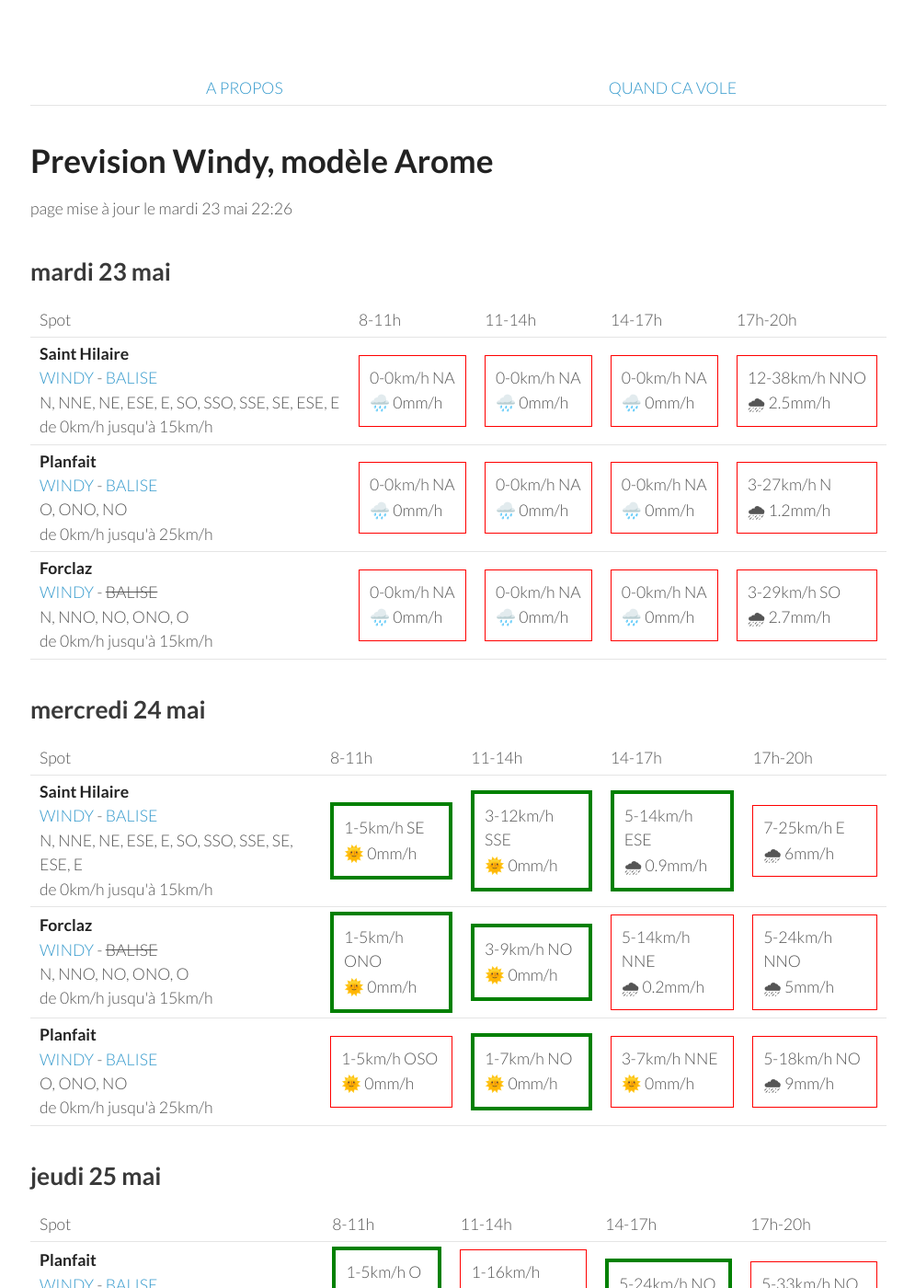
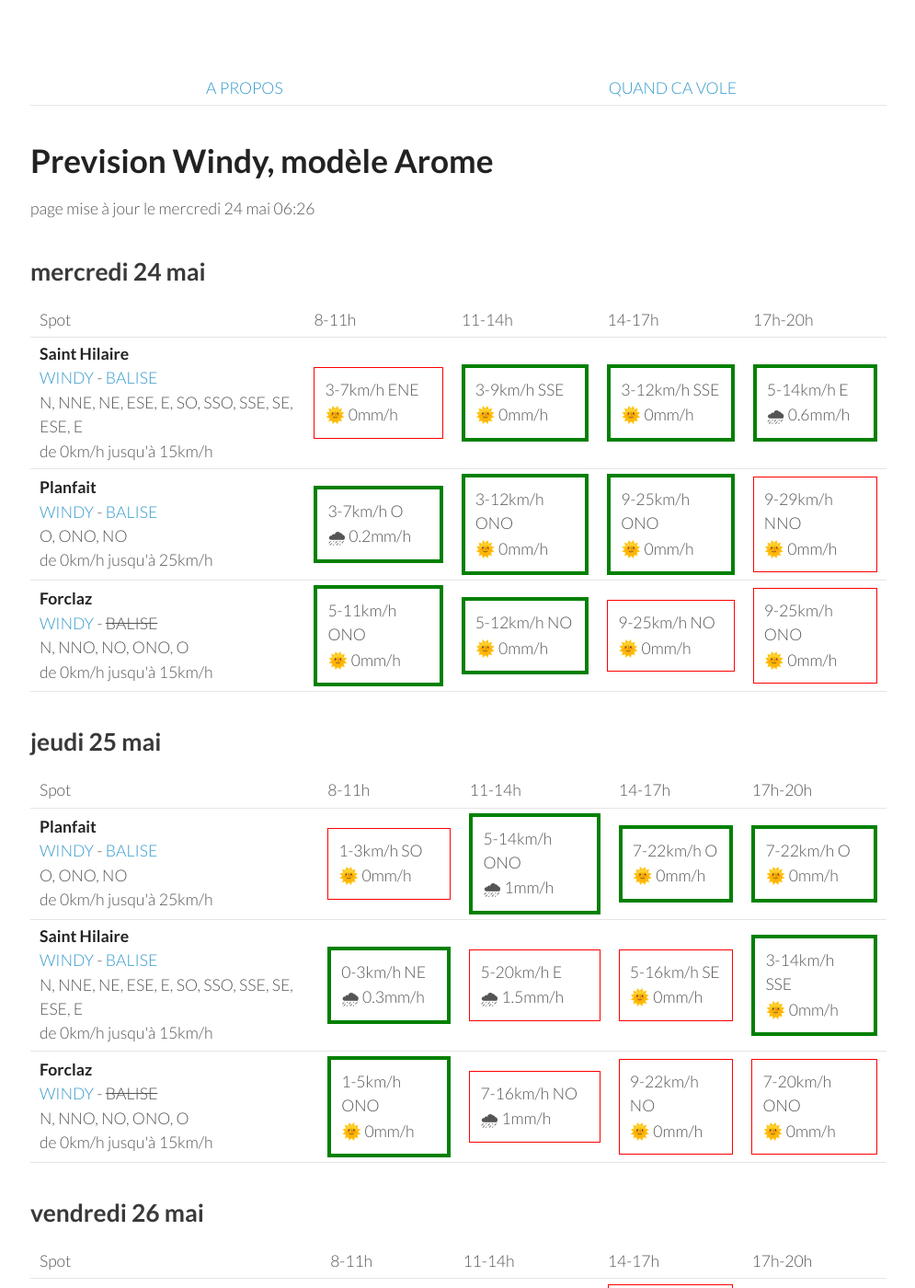
Before and after one commit to parapente-dans-le-nord/parapente-dans-le-nord.github.io, a Jekyll site: the page built from alpes_nord.markdown, in a window 1280 px wide and 1400 px high. Shown: the whole window at 92% size, without its empty margins (25-1020 px from the left). Built offline with Jekyll 4.4.1, drawn with Linux system fonts in a browser that asks for light colours; some of the changed text lies outside the part shown.

Commit message:
update index.markdown

```diff
--- a/alpes_nord.markdown
+++ b/alpes_nord.markdown
@@ -7,51 +7,8 @@ title:  "Tous les spots"
 {: .links}
 
 # Prevision Windy, modèle Arome
-page mise à jour le mardi 23 mai 22:26
+page mise à jour le mercredi 24 mai 06:26
 
-## mardi 23 mai
-
-{::nomarkdown}
-<table>
-  <tbody>
-    <tr>
-      <td>Spot</td>
-      <td>8-11h</td>
-      <td>11-14h</td>
-      <td>14-17h</td>
-      <td>17h-20h</td>
-    </tr>
-<tr>
-        <td><strong>Saint Hilaire</strong><br><a href="https://windy.com/45.307/5.888?45.087,5.889,9,m:eUFagkX">WINDY</a> - <span class=""><a href="http://www.balisemeteo.com/balise.php?idBalise=61">BALISE</a> </span><br> <span class="vent-favorable">N, NNE, NE, ESE, E, SO, SSO, SSE, SE, ESE, E</span><br><span class="force-vent">de 0km/h jusqu'à 15km/h</span> </td>
-
-            <td><div class="not-flyable"><p>0-0km/h NA</p><p>🌧️ 0mm/h</p></div></td>
-            <td><div class="not-flyable"><p>0-0km/h NA</p><p>🌧️ 0mm/h</p></div></td>
-            <td><div class="not-flyable"><p>0-0km/h NA</p><p>🌧️ 0mm/h</p></div></td>
-            <td><div class="not-flyable"><p>12-38km/h NNO</p><p>🌧 2.5mm/h</p></div></td>
-
-    </tr>
-<tr>
-        <td><strong>Planfait</strong><br><a href="https://windy.com/45.853/6.223?45.415,6.223,8">WINDY</a> - <span class=""><a href="https://www.openwindmap.org/PP496">BALISE</a> </span><br> <span class="vent-favorable">O, ONO, NO</span><br><span class="force-vent">de 0km/h jusqu'à 25km/h</span> </td>
-
-            <td><div class="not-flyable"><p>0-0km/h NA</p><p>🌧️ 0mm/h</p></div></td>
-            <td><div class="not-flyable"><p>0-0km/h NA</p><p>🌧️ 0mm/h</p></div></td>
-            <td><div class="not-flyable"><p>0-0km/h NA</p><p>🌧️ 0mm/h</p></div></td>
-            <td><div class="not-flyable"><p>3-27km/h N</p><p>🌧 1.2mm/h</p></div></td>
-
-    </tr>
-<tr>
-        <td><strong>Forclaz</strong><br><a href="https://windy.com/45.814/6.247?45.375,6.246,8,m:eVwaglz">WINDY</a> - <span class="no-balise"> BALISE </span><br> <span class="vent-favorable">N, NNO, NO, ONO, O</span><br><span class="force-vent">de 0km/h jusqu'à 15km/h</span> </td>
-
-            <td><div class="not-flyable"><p>0-0km/h NA</p><p>🌧️ 0mm/h</p></div></td>
-            <td><div class="not-flyable"><p>0-0km/h NA</p><p>🌧️ 0mm/h</p></div></td>
-            <td><div class="not-flyable"><p>0-0km/h NA</p><p>🌧️ 0mm/h</p></div></td>
-            <td><div class="not-flyable"><p>3-29km/h SO</p><p>🌧 2.7mm/h</p></div></td>
-
-    </tr>
-
-</tbody>
-</table>
-{:/}
 ## mercredi 24 mai
 
 {::nomarkdown}
@@ -67,30 +24,30 @@ page mise à jour le mardi 23 mai 22:26
 <tr>
         <td><strong>Saint Hilaire</strong><br><a href="https://windy.com/45.307/5.888?45.087,5.889,9,m:eUFagkX">WINDY</a> - <span class=""><a href="http://www.balisemeteo.com/balise.php?idBalise=61">BALISE</a> </span><br> <span class="vent-favorable">N, NNE, NE, ESE, E, SO, SSO, SSE, SE, ESE, E</span><br><span class="force-vent">de 0km/h jusqu'à 15km/h</span> </td>
 
-            <td><div class="flyable"><p>1-5km/h SE</p><p>🌞 0mm/h</p></div></td>
+            <td><div class="not-flyable"><p>3-7km/h ENE</p><p>🌞 0mm/h</p></div></td>
+            <td><div class="flyable"><p>3-9km/h SSE</p><p>🌞 0mm/h</p></div></td>
             <td><div class="flyable"><p>3-12km/h SSE</p><p>🌞 0mm/h</p></div></td>
-            <td><div class="flyable"><p>5-14km/h ESE</p><p>🌧 0.9mm/h</p></div></td>
-            <td><div class="not-flyable"><p>7-25km/h E</p><p>🌧 6mm/h</p></div></td>
+            <td><div class="flyable"><p>5-14km/h E</p><p>🌧 0.6mm/h</p></div></td>
+
+
+    </tr>
+<tr>
+        <td><strong>Planfait</strong><br><a href="https://windy.com/45.853/6.223?45.415,6.223,8">WINDY</a> - <span class=""><a href="https://www.openwindmap.org/PP496">BALISE</a> </span><br> <span class="vent-favorable">O, ONO, NO</span><br><span class="force-vent">de 0km/h jusqu'à 25km/h</span> </td>
+
+            <td><div class="flyable"><p>3-7km/h O</p><p>🌧 0.2mm/h</p></div></td>
+            <td><div class="flyable"><p>3-12km/h ONO</p><p>🌞 0mm/h</p></div></td>
+            <td><div class="flyable"><p>9-25km/h ONO</p><p>🌞 0mm/h</p></div></td>
+            <td><div class="not-flyable"><p>9-29km/h NNO</p><p>🌞 0mm/h</p></div></td>
 
 
     </tr>
 <tr>
         <td><strong>Forclaz</strong><br><a href="https://windy.com/45.814/6.247?45.375,6.246,8,m:eVwaglz">WINDY</a> - <span class="no-balise"> BALISE </span><br> <span class="vent-favorable">N, NNO, NO, ONO, O</span><br><span class="force-vent">de 0km/h jusqu'à 15km/h</span> </td>
 
-            <td><div class="flyable"><p>1-5km/h ONO</p><p>🌞 0mm/h</p></div></td>
-            <td><div class="flyable"><p>3-9km/h NO</p><p>🌞 0mm/h</p></div></td>
-            <td><div class="not-flyable"><p>5-14km/h NNE</p><p>🌧 0.2mm/h</p></div></td>
-            <td><div class="not-flyable"><p>5-24km/h NNO</p><p>🌧 5mm/h</p></div></td>
-
-
-    </tr>
-<tr>
-        <td><strong>Planfait</strong><br><a href="https://windy.com/45.853/6.223?45.415,6.223,8">WINDY</a> - <span class=""><a href="https://www.openwindmap.org/PP496">BALISE</a> </span><br> <span class="vent-favorable">O, ONO, NO</span><br><span class="force-vent">de 0km/h jusqu'à 25km/h</span> </td>
-
-            <td><div class="not-flyable"><p>1-5km/h OSO</p><p>🌞 0mm/h</p></div></td>
-            <td><div class="flyable"><p>1-7km/h NO</p><p>🌞 0mm/h</p></div></td>
-            <td><div class="not-flyable"><p>3-7km/h NNE</p><p>🌞 0mm/h</p></div></td>
-            <td><div class="not-flyable"><p>5-18km/h NO</p><p>🌧 9mm/h</p></div></td>
+            <td><div class="flyable"><p>5-11km/h ONO</p><p>🌞 0mm/h</p></div></td>
+            <td><div class="flyable"><p>5-12km/h NO</p><p>🌞 0mm/h</p></div></td>
+            <td><div class="not-flyable"><p>9-25km/h NO</p><p>🌞 0mm/h</p></div></td>
+            <td><div class="not-flyable"><p>9-25km/h ONO</p><p>🌞 0mm/h</p></div></td>
 
 
     </tr>
@@ -113,30 +70,30 @@ page mise à jour le mardi 23 mai 22:26
 <tr>
         <td><strong>Planfait</strong><br><a href="https://windy.com/45.853/6.223?45.415,6.223,8">WINDY</a> - <span class=""><a href="https://www.openwindmap.org/PP496">BALISE</a> </span><br> <span class="vent-favorable">O, ONO, NO</span><br><span class="force-vent">de 0km/h jusqu'à 25km/h</span> </td>
 
-            <td><div class="flyable"><p>1-5km/h O</p><p>🌧 0.3mm/h</p></div></td>
-            <td><div class="not-flyable"><p>1-16km/h NNO</p><p>🌧 0.2mm/h</p></div></td>
-            <td><div class="flyable"><p>5-24km/h NO</p><p>🌧 0.4mm/h</p></div></td>
-            <td><div class="not-flyable"><p>5-33km/h NO</p><p>🌧 0.9mm/h</p></div></td>
+            <td><div class="not-flyable"><p>1-3km/h SO</p><p>🌞 0mm/h</p></div></td>
+            <td><div class="flyable"><p>5-14km/h ONO</p><p>🌧 1mm/h</p></div></td>
+            <td><div class="flyable"><p>7-22km/h O</p><p>🌞 0mm/h</p></div></td>
+            <td><div class="flyable"><p>7-22km/h O</p><p>🌞 0mm/h</p></div></td>
 
 
     </tr>
 <tr>
         <td><strong>Saint Hilaire</strong><br><a href="https://windy.com/45.307/5.888?45.087,5.889,9,m:eUFagkX">WINDY</a> - <span class=""><a href="http://www.balisemeteo.com/balise.php?idBalise=61">BALISE</a> </span><br> <span class="vent-favorable">N, NNE, NE, ESE, E, SO, SSO, SSE, SE, ESE, E</span><br><span class="force-vent">de 0km/h jusqu'à 15km/h</span> </td>
 
-            <td><div class="flyable"><p>3-9km/h NE</p><p>🌞 0mm/h</p></div></td>
-            <td><div class="not-flyable"><p>3-16km/h NNO</p><p>🌧 0.9mm/h</p></div></td>
-            <td><div class="not-flyable"><p>5-22km/h NNO</p><p>🌧 1.4mm/h</p></div></td>
-            <td><div class="not-flyable"><p>3-24km/h NNO</p><p>🌧 1.1mm/h</p></div></td>
+            <td><div class="flyable"><p>0-3km/h NE</p><p>🌧 0.3mm/h</p></div></td>
+            <td><div class="not-flyable"><p>5-20km/h E</p><p>🌧 1.5mm/h</p></div></td>
+            <td><div class="not-flyable"><p>5-16km/h SE</p><p>🌞 0mm/h</p></div></td>
+            <td><div class="flyable"><p>3-14km/h SSE</p><p>🌞 0mm/h</p></div></td>
 
 
     </tr>
 <tr>
         <td><strong>Forclaz</strong><br><a href="https://windy.com/45.814/6.247?45.375,6.246,8,m:eVwaglz">WINDY</a> - <span class="no-balise"> BALISE </span><br> <span class="vent-favorable">N, NNO, NO, ONO, O</span><br><span class="force-vent">de 0km/h jusqu'à 15km/h</span> </td>
 
-            <td><div class="flyable"><p>3-5km/h O</p><p>🌧 0.7mm/h</p></div></td>
-            <td><div class="not-flyable"><p>1-16km/h NO</p><p>🌧 0.3mm/h</p></div></td>
-            <td><div class="not-flyable"><p>3-22km/h NO</p><p>🌧 0.5mm/h</p></div></td>
-            <td><div class="not-flyable"><p>5-31km/h ONO</p><p>🌧 1mm/h</p></div></td>
+            <td><div class="flyable"><p>1-5km/h ONO</p><p>🌞 0mm/h</p></div></td>
+            <td><div class="not-flyable"><p>7-16km/h NO</p><p>🌧 1mm/h</p></div></td>
+            <td><div class="not-flyable"><p>9-22km/h NO</p><p>🌞 0mm/h</p></div></td>
+            <td><div class="not-flyable"><p>7-20km/h ONO</p><p>🌞 0mm/h</p></div></td>
 
 
     </tr>
@@ -160,8 +117,8 @@ page mise à jour le mardi 23 mai 22:26
         <td><strong>Planfait</strong><br><a href="https://windy.com/45.853/6.223?45.415,6.223,8">WINDY</a> - <span class=""><a href="https://www.openwindmap.org/PP496">BALISE</a> </span><br> <span class="vent-favorable">O, ONO, NO</span><br><span class="force-vent">de 0km/h jusqu'à 25km/h</span> </td>
 
             <td><div class="not-flyable"><p>1-14km/h SE</p><p>🌞 0mm/h</p></div></td>
-            <td><div class="flyable"><p>5-20km/h ONO</p><p>🌞 0mm/h</p></div></td>
-            <td><div class="not-flyable"><p>7-29km/h NO</p><p>🌞 0mm/h</p></div></td>
+            <td><div class="flyable"><p>3-20km/h NO</p><p>🌞 0mm/h</p></div></td>
+            <td><div class="not-flyable"><p>7-29km/h ONO</p><p>🌞 0mm/h</p></div></td>
             <td><div class="not-flyable"><p>7-31km/h NO</p><p>🌞 0mm/h</p></div></td>
 
 
@@ -169,10 +126,10 @@ page mise à jour le mardi 23 mai 22:26
 <tr>
         <td><strong>Saint Hilaire</strong><br><a href="https://windy.com/45.307/5.888?45.087,5.889,9,m:eUFagkX">WINDY</a> - <span class=""><a href="http://www.balisemeteo.com/balise.php?idBalise=61">BALISE</a> </span><br> <span class="vent-favorable">N, NNE, NE, ESE, E, SO, SSO, SSE, SE, ESE, E</span><br><span class="force-vent">de 0km/h jusqu'à 15km/h</span> </td>
 
-            <td><div class="not-flyable"><p>1-11km/h ONO</p><p>🌞 0mm/h</p></div></td>
-            <td><div class="not-flyable"><p>3-18km/h ONO</p><p>🌞 0mm/h</p></div></td>
-            <td><div class="not-flyable"><p>3-24km/h NO</p><p>🌞 0mm/h</p></div></td>
-            <td><div class="not-flyable"><p>3-29km/h NO</p><p>🌧 0.2mm/h</p></div></td>
+            <td><div class="not-flyable"><p>1-14km/h NO</p><p>🌞 0mm/h</p></div></td>
+            <td><div class="not-flyable"><p>1-18km/h NO</p><p>🌞 0mm/h</p></div></td>
+            <td><div class="not-flyable"><p>3-24km/h ONO</p><p>🌞 0mm/h</p></div></td>
+            <td><div class="not-flyable"><p>3-29km/h ENE</p><p>🌞 0mm/h</p></div></td>
 
 
     </tr>
@@ -181,8 +138,8 @@ page mise à jour le mardi 23 mai 22:26
 
             <td><div class="not-flyable"><p>3-16km/h SE</p><p>🌞 0mm/h</p></div></td>
             <td><div class="not-flyable"><p>3-20km/h ONO</p><p>🌞 0mm/h</p></div></td>
-            <td><div class="not-flyable"><p>5-27km/h NO</p><p>🌞 0mm/h</p></div></td>
-            <td><div class="not-flyable"><p>7-31km/h ONO</p><p>🌧 0.2mm/h</p></div></td>
+            <td><div class="not-flyable"><p>7-29km/h ONO</p><p>🌞 0mm/h</p></div></td>
+            <td><div class="not-flyable"><p>5-31km/h ONO</p><p>🌞 0mm/h</p></div></td>
 
 
     </tr>
@@ -205,7 +162,7 @@ page mise à jour le mardi 23 mai 22:26
 <tr>
         <td><strong>Planfait</strong><br><a href="https://windy.com/45.853/6.223?45.415,6.223,8">WINDY</a> - <span class=""><a href="https://www.openwindmap.org/PP496">BALISE</a> </span><br> <span class="vent-favorable">O, ONO, NO</span><br><span class="force-vent">de 0km/h jusqu'à 25km/h</span> </td>
 
-            <td><div class="not-flyable"><p>3-14km/h ESE</p><p>🌞 0mm/h</p></div></td>
+            <td><div class="not-flyable"><p>1-14km/h SE</p><p>🌞 0mm/h</p></div></td>
             <td><div class="flyable"><p>3-20km/h ONO</p><p>🌞 0mm/h</p></div></td>
             <td><div class="flyable"><p>5-24km/h ONO</p><p>🌞 0mm/h</p></div></td>
             <td><div class="flyable"><p>1-25km/h NO</p><p>🌞 0mm/h</p></div></td>
@@ -213,22 +170,22 @@ page mise à jour le mardi 23 mai 22:26
 
     </tr>
 <tr>
-        <td><strong>Saint Hilaire</strong><br><a href="https://windy.com/45.307/5.888?45.087,5.889,9,m:eUFagkX">WINDY</a> - <span class=""><a href="http://www.balisemeteo.com/balise.php?idBalise=61">BALISE</a> </span><br> <span class="vent-favorable">N, NNE, NE, ESE, E, SO, SSO, SSE, SE, ESE, E</span><br><span class="force-vent">de 0km/h jusqu'à 15km/h</span> </td>
+        <td><strong>Forclaz</strong><br><a href="https://windy.com/45.814/6.247?45.375,6.246,8,m:eVwaglz">WINDY</a> - <span class="no-balise"> BALISE </span><br> <span class="vent-favorable">N, NNO, NO, ONO, O</span><br><span class="force-vent">de 0km/h jusqu'à 15km/h</span> </td>
 
-            <td><div class="flyable"><p>1-12km/h N</p><p>🌞 0mm/h</p></div></td>
-            <td><div class="not-flyable"><p>3-22km/h OSO</p><p>🌞 0mm/h</p></div></td>
-            <td><div class="not-flyable"><p>5-33km/h OSO</p><p>🌞 0mm/h</p></div></td>
-            <td><div class="not-flyable"><p>1-31km/h O</p><p>🌧 0.9mm/h</p></div></td>
+            <td><div class="not-flyable"><p>3-14km/h SE</p><p>🌞 0mm/h</p></div></td>
+            <td><div class="not-flyable"><p>3-18km/h ONO</p><p>🌞 0mm/h</p></div></td>
+            <td><div class="not-flyable"><p>5-24km/h ONO</p><p>🌞 0mm/h</p></div></td>
+            <td><div class="not-flyable"><p>1-25km/h N</p><p>🌧 0.2mm/h</p></div></td>
 
 
     </tr>
 <tr>
-        <td><strong>Forclaz</strong><br><a href="https://windy.com/45.814/6.247?45.375,6.246,8,m:eVwaglz">WINDY</a> - <span class="no-balise"> BALISE </span><br> <span class="vent-favorable">N, NNO, NO, ONO, O</span><br><span class="force-vent">de 0km/h jusqu'à 15km/h</span> </td>
+        <td><strong>Saint Hilaire</strong><br><a href="https://windy.com/45.307/5.888?45.087,5.889,9,m:eUFagkX">WINDY</a> - <span class=""><a href="http://www.balisemeteo.com/balise.php?idBalise=61">BALISE</a> </span><br> <span class="vent-favorable">N, NNE, NE, ESE, E, SO, SSO, SSE, SE, ESE, E</span><br><span class="force-vent">de 0km/h jusqu'à 15km/h</span> </td>
 
-            <td><div class="not-flyable"><p>3-16km/h ESE</p><p>🌞 0mm/h</p></div></td>
-            <td><div class="not-flyable"><p>3-18km/h ONO</p><p>🌞 0mm/h</p></div></td>
-            <td><div class="not-flyable"><p>5-24km/h ONO</p><p>🌞 0mm/h</p></div></td>
-            <td><div class="not-flyable"><p>1-25km/h N</p><p>🌧 0.2mm/h</p></div></td>
+            <td><div class="not-flyable"><p>1-11km/h NNO</p><p>🌞 0mm/h</p></div></td>
+            <td><div class="not-flyable"><p>3-20km/h O</p><p>🌞 0mm/h</p></div></td>
+            <td><div class="not-flyable"><p>5-33km/h OSO</p><p>🌞 0mm/h</p></div></td>
+            <td><div class="not-flyable"><p>1-31km/h O</p><p>🌧 0.9mm/h</p></div></td>
 
 
     </tr>
```
